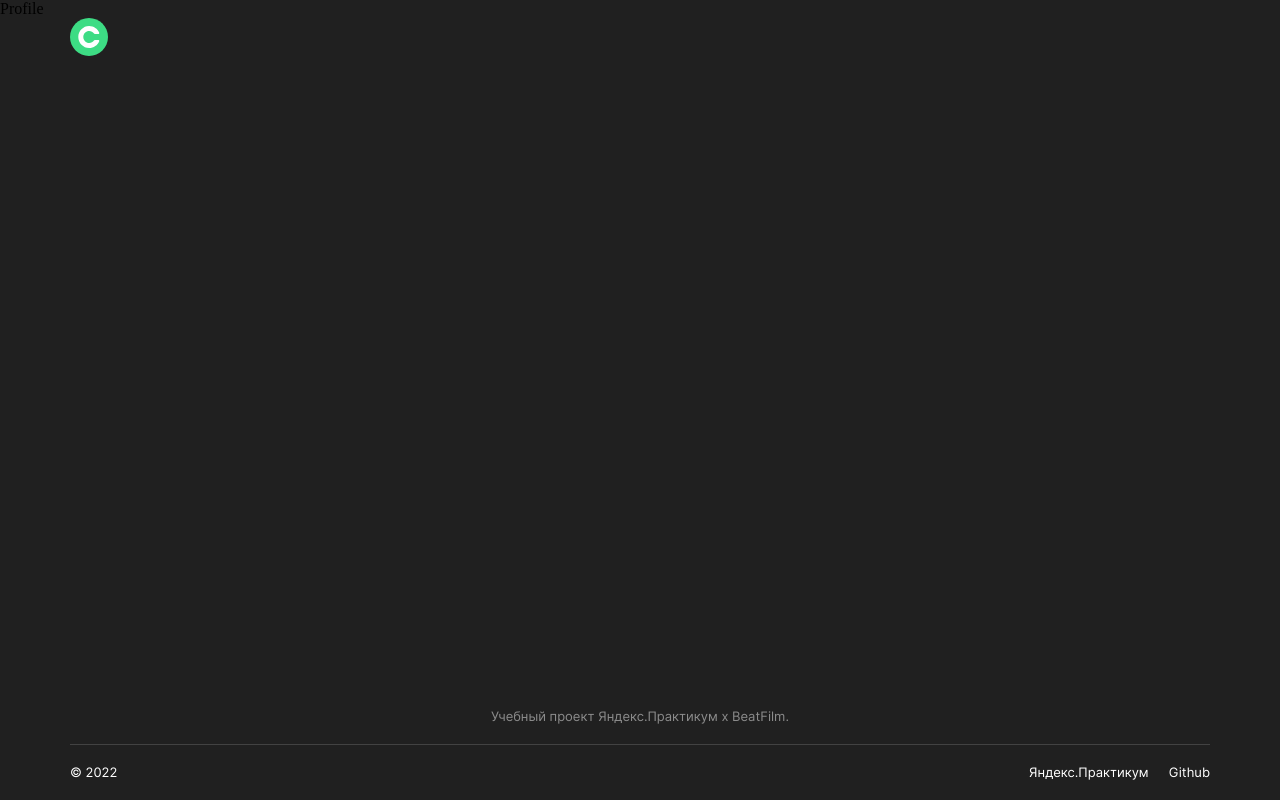
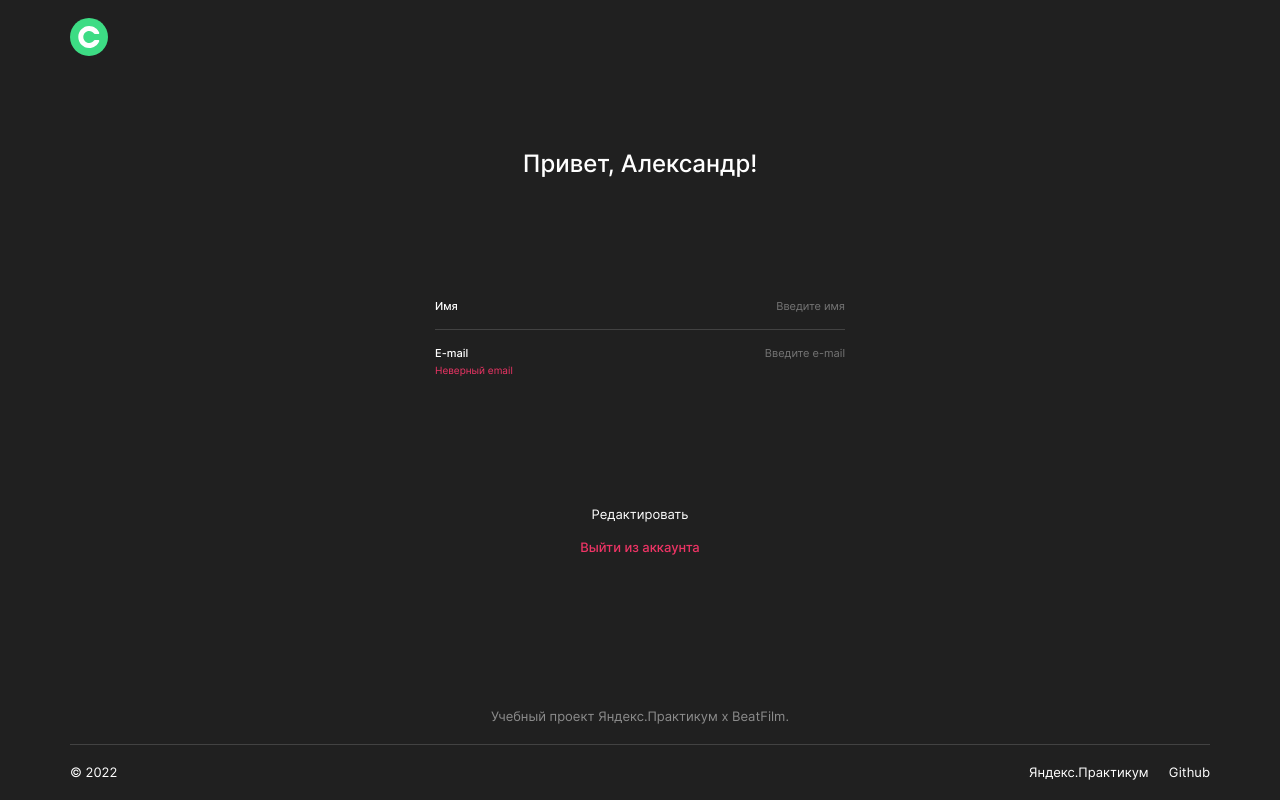
Before and after one commit to Aleksandr-Shelukhin/movies-explorer-frontend, a React app: page /profile in a window 1280 px wide. Built offline with nearby package versions, Linux system fonts and the light colour scheme.

Commit message:
Свертстать и адаптировать страницу профиля

```diff
--- a/src/components/App/App.css
+++ b/src/components/App/App.css
@@ -16,3 +16,9 @@
     -webkit-box-sizing: border-box;
     box-sizing: border-box;
 }
+
+.main {
+    flex: 1;
+
+    position: relative;
+}
--- a/src/components/App/App.js
+++ b/src/components/App/App.js
@@ -15,7 +15,7 @@ const App = () => {
   return (
     <div className="page">
       <Header/>
-
+      <main className="main">
         <Switch>
 
           <Route exact path='/'>
@@ -41,6 +41,8 @@ const App = () => {
           </Route>
 
         </Switch>
+      </main>
+
 
       <Footer/>
     </div>
--- a/src/components/Main/Main.js
+++ b/src/components/Main/Main.js
@@ -6,12 +6,12 @@ import AboutMe from "../AboutMe/AboutMe";
 
 const Main = () => {
   return (
-    <main className="main">
+    <>
       <Promo/>
       <AboutProject/>
       <Techs/>
       <AboutMe/>
-    </main>
+    </>
   );
 };
 
--- a/src/components/Movies/Movies.js
+++ b/src/components/Movies/Movies.js
@@ -4,10 +4,10 @@ import MoviesCardList from "../MoviesCardList/MoviesCardList";
 
 const Movies = () => {
   return (
-    <main className="main">
+    <>
       <SearchForm/>
       <MoviesCardList/>
-    </main>
+    </>
   );
 };
 
--- a/src/components/MoviesCard/MoviesCard.css
+++ b/src/components/MoviesCard/MoviesCard.css
@@ -72,6 +72,10 @@
     background: url('../../images/heart-magenta-icon.svg') 54% 54% no-repeat var(--accent-dark);
 }
 
+.card__button_type_delete {
+    background: url('../../images/delete-icon.svg') 54% 54% no-repeat var(--accent-dark);
+}
+
 .card__duration {
     margin: 24px 0 0 0;
     padding-top: 6px;
--- a/src/components/MoviesCard/MoviesCard.js
+++ b/src/components/MoviesCard/MoviesCard.js
@@ -7,7 +7,7 @@ const MoviesCard = () => {
       <img src={cardImage} alt="Постер" className="card__image"/>
       <div className="card__title-wrapper">
         <div className="card__title">33&nbsp;слова о&nbsp;дизайне</div>
-        <button className="card__button transition-on-hover"></button>
+        <button className="card__button card__button_type_delete transition-on-hover"></button>
       </div>
       <p className="card__duration">1ч42м</p>
     </div>
--- a/src/components/MoviesCardList/MoviesCardList.js
+++ b/src/components/MoviesCardList/MoviesCardList.js
@@ -15,8 +15,8 @@ import cardImage12 from "../../images/movies/pic__COLOR_pic-13.jpg";
 
 const MoviesCardList = () => {
   return (
-    <section className="movies">
-      <div className="container_type_movie-page">
+    <div className="movies">
+      <div className="container container_type_movie-page">
         <div className="movies__list">
           <MoviesCard/>
 
@@ -146,7 +146,7 @@ const MoviesCardList = () => {
         </div>
         <button className="movies__more-btn transition-on-hover" type="button">Ещё</button>
       </div>
-    </section>
+    </div>
   );
 };
 
--- a/src/components/Profile/Profile.css
+++ b/src/components/Profile/Profile.css
@@ -0,0 +1,159 @@
+.profile {
+    padding: 150px 30px 74px;
+    margin: 0 auto;
+
+    width: 100%;
+    max-width: 470px;
+    min-height: 630px;
+
+    position: absolute;
+    top: 0;
+    left: 0;
+    right: 0;
+    bottom: 0;
+
+    display: flex;
+    flex-direction: column;
+
+
+    box-sizing: border-box;
+}
+
+.profile__title {
+    margin: 0;
+
+    font-family: 'Inter', 'Arial', 'Helvetica', sans-serif;
+    font-size: 24px;
+    font-weight: 500;
+    color: var(--text-white);
+    text-size-adjust: 100%;
+    text-align: center;
+}
+
+.profile__form {
+    margin-top: 105px;
+
+    height: 100%;
+
+    display: flex;
+    flex-direction: column;
+}
+
+.profile__fieldset {
+    margin: 0;
+    padding: 0;
+
+    position: relative;
+
+    border: none;
+}
+
+.profile__input-label {
+    margin: 0;
+    padding: 0;
+
+    display: flex;
+    align-items: center;
+
+    font-family: 'Inter', 'Arial', 'Helvetica', sans-serif;
+    font-size: 11px;
+    font-weight: 500;
+    color: var(--text-white);
+    text-size-adjust: 100%;
+}
+
+.profile__input {
+    margin-left: auto;
+    padding: 17px 0;
+
+    width: 80%;
+
+    font-family: 'Inter', 'Arial', 'Helvetica', sans-serif;
+    font-size: 11px;
+    font-weight: 400;
+    color: var(--text-white);
+    text-size-adjust: 100%;
+    text-align: right;
+
+    background: none;
+    border: none;
+    outline: none;
+}
+
+.profile__input::placeholder {
+    font-family: 'Inter', 'Arial', 'Helvetica', sans-serif;
+    font-size: 11px;
+    font-weight: 400;
+    text-size-adjust: 100%;
+}
+
+.profile__form-line {
+    margin: 0;
+    padding: 0;
+
+    border: none;
+    border-bottom: 1px solid var(--border-dark);
+}
+
+.profile__input-error {
+    font-family: 'Inter', 'Arial', 'Helvetica', sans-serif;
+    font-size: 10px;
+    font-weight: 400;
+    text-size-adjust: 100%;
+    color: var(--accent-magenta);
+
+    position: absolute;
+    left: 0;
+    bottom: 0;
+}
+
+.profile__form-button,
+.profile__sign-out-button {
+    margin-top: auto;
+
+    font-family: 'Inter', 'Arial', 'Helvetica', sans-serif;
+    font-size: 13px;
+    font-weight: 400;
+    color: var(--text-white);
+    text-size-adjust: 100%;
+
+    background: none;
+    border: none;
+    outline: none;
+    cursor: pointer;
+}
+
+.profile__sign-out-button {
+    margin-top: 16px;
+
+    font-weight: 500;
+    color: var(--accent-magenta);
+}
+
+@media screen and (max-width: 768px) {
+    .profile {
+        padding-top: 310px;
+    }
+
+    .profile__form {
+        margin-top: 80px;
+
+        max-height: 600px;
+    }
+}
+
+@media screen and (max-width: 576px) {
+    .profile {
+        padding-top: 145px;
+        padding-bottom: 40px;
+    }
+
+    .profile__form {
+        margin-top: 65px;
+    }
+
+    .profile__form-button,
+    .profile__sign-out-button {
+        font-size: 12px;
+    }
+}
--- a/src/components/Profile/Profile.js
+++ b/src/components/Profile/Profile.js
@@ -2,9 +2,47 @@ import React from 'react';
 
 const Profile = () => {
   return (
-    <div>
-      Profile
-    </div>
+    <div className="profile">
+      <p className="profile__title">Привет, Александр!</p>
+      <form className="profile__form">
+          <fieldset className="profile__fieldset">
+            <label className="profile__input-label">Имя
+              <input
+                className="profile__input"
+                type="text"
+                placeholder="Введите имя"
+                name="name"
+                required
+              />
+            </label>
+            <span className="profile__input-error"></span>
+          </fieldset>
+          <hr className="profile__form-line"/>
+          <fieldset className="profile__fieldset">
+            <label className="profile__input-label">E-mail
+              <input
+                className="profile__input"
+                type="email"
+                placeholder="Введите e-mail"
+                name="email"
+                required
+              />
+            </label>
+            <span className="profile__input-error">Неверный email</span>
+          </fieldset>
+          <button
+            className="profile__form-button transition-on-hover"
+            type="submit">
+            Редактировать
+          </button>
+        </form>
+        <button
+          className="profile__sign-out-button transition-on-hover"
+          type="submit">
+          Выйти из&nbsp;аккаунта
+        </button>
+
+      </div>
   );
 };
 
--- a/src/components/SavedMovies/SavedMovies.js
+++ b/src/components/SavedMovies/SavedMovies.js
@@ -1,10 +1,13 @@
 import React from 'react';
+import SearchForm from "../SearchForm/SearchForm";
+import MoviesCardList from "../MoviesCardList/MoviesCardList";
 
 const SavedMovies = () => {
   return (
-    <div>
-
-    </div>
+    <>
+      <SearchForm/>
+      <MoviesCardList/>
+    </>
   );
 };
 
--- a/src/components/SearchForm/SearchForm.js
+++ b/src/components/SearchForm/SearchForm.js
@@ -3,8 +3,8 @@ import FilterCheckBox from "../FilterCheckBox/FilterCheckBox";
 
 const SearchForm = () => {
   return (
-    <section className="search">
-      <div className="container_type_movie-page">
+    <div className="search">
+      <div className="container container_type_movie-page">
         <form className="search__form" name="search-form">
           <div className="search__wrapper">
             <input
@@ -24,7 +24,7 @@ const SearchForm = () => {
         <hr className="search__line"/>
       </div>
 
-    </section>
+    </div>
   );
 };
 
--- a/src/vendor/style.css
+++ b/src/vendor/style.css
@@ -20,6 +20,7 @@
 
     box-sizing: border-box;
 }
+
 
 @media screen and (max-width: 768px) {
     .container,
```
Also changed, not shown: src/images/delete-icon.svg (added). Lines whose indentation alone changed are shown as unchanged.
